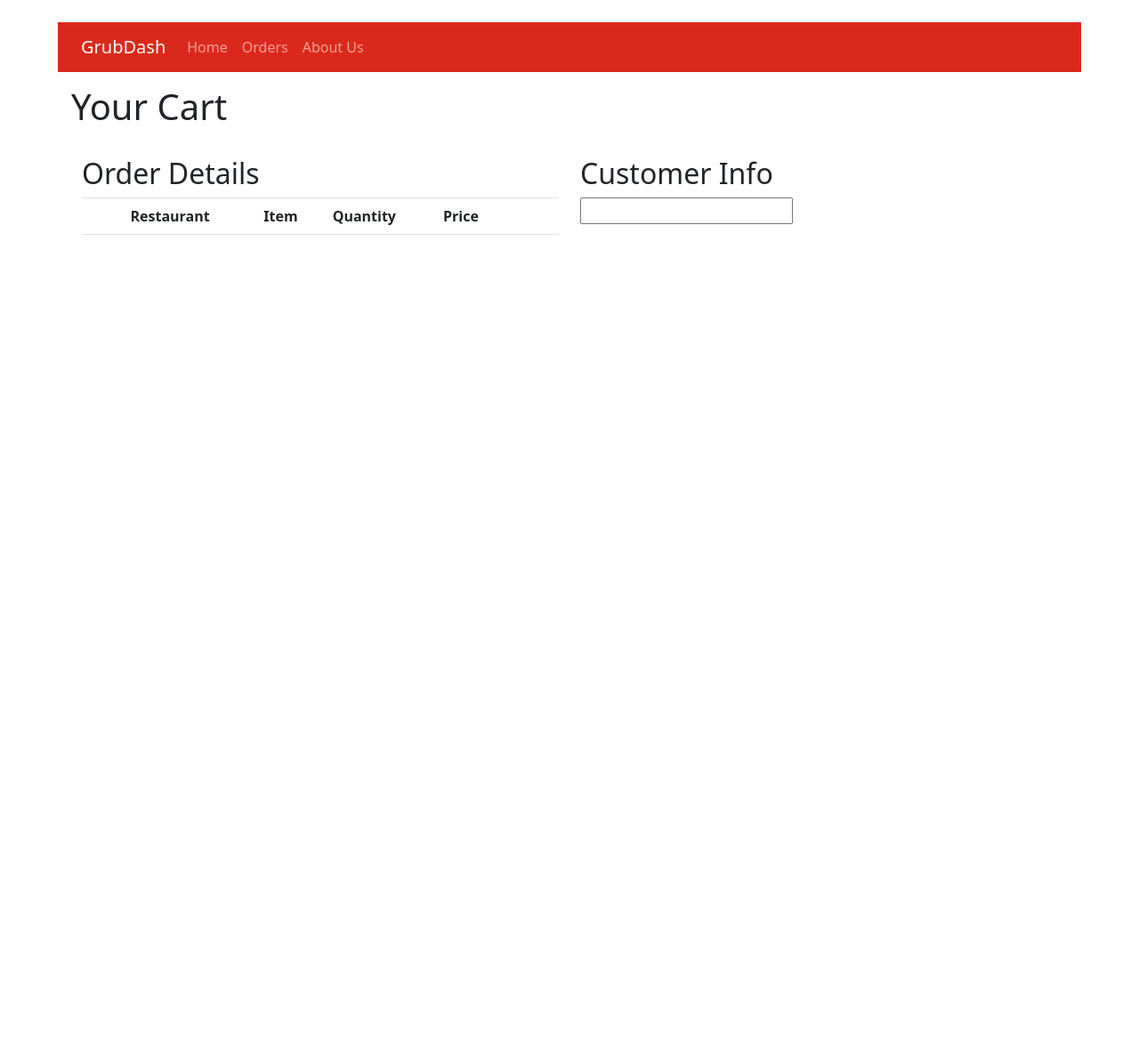
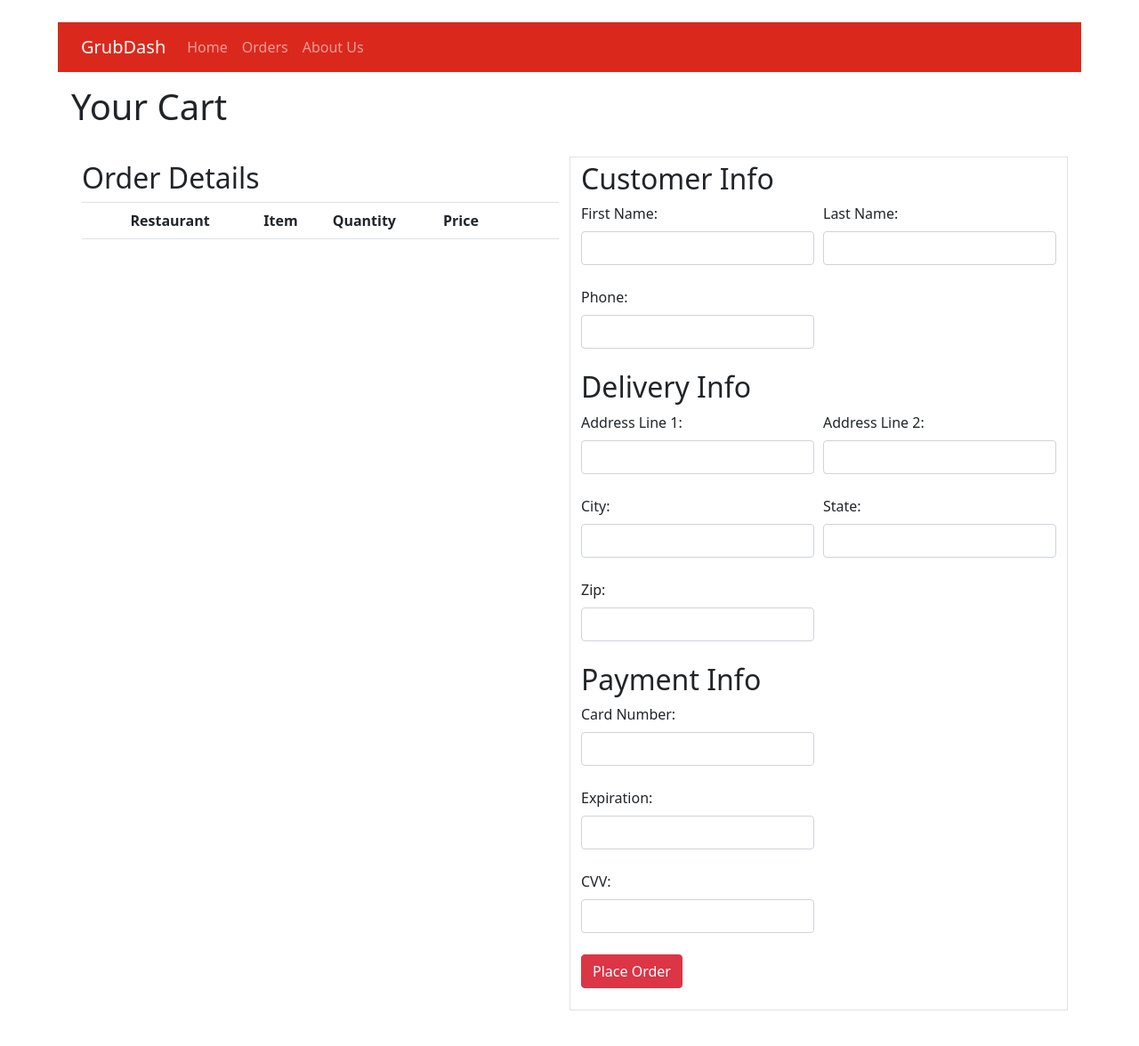
Before and after one commit to chasemax/grubdash, a Django app: page /submitorder/ in a window 1280 px wide. Shown: the whole page at 89% size. Before the commit the page ends 264 px from the top, so only its background shows below. Run offline with Django 3.2, Linux system fonts and the light colour scheme; lists and menus that the app fills with data are empty; some libraries are stand-ins or nearby versions.

Commit message:
Right side of cart

```diff
--- a/templates/deliveryapp/cart.html
+++ b/templates/deliveryapp/cart.html
@@ -4,7 +4,7 @@
 <h1>Your Cart</h1><br>
 <div class="container">
     <div class="row">
-        <div class="col-lg-6">
+        <div class="col-lg-6" style="padding-top:5px">
             <h2>Order Details</h2>
             <table class="table">
                 <tr>
@@ -18,12 +18,87 @@
                 <!--DTL for loop to display cart info-->
             </table>
         </div>
-        <div class="col-lg-6">
+        <div class="col-lg-6 border" style="padding-top:5px">
             <form>
                 <h2>Customer Info</h2>
-                    <label for="firstname">
-                    <input type="text" id="firstname">
+                <div class="form-row">
+                    <div class="col">
+                        <label for="firstname">First Name:</label><br>
+                        <input type="text" class="form-control" id="firstname" maxlength="20">
+                    </div>
+                    <div class="col">
+                        <label for="lastname">Last Name:</label><br>
+                        <input type="text" class="form-control" id="lastname" maxlength="30">
+                    </div>
+                </div><br>
+                <div class="form-row">
+                    <div class="col">
+                        <label for="phone">Phone:</label><br>
+                        <input type="text" class="form-control" id="phone" maxlength="10">
+                    </div>
+                    <div class="col">
+                    </div>
+                </div>
+                <br>
+                <h2>Delivery Info</h2>
+                <div class="form-row">
+                    <div class="col">
+                        <label for="line1">Address Line 1:</label><br>
+                        <input type="text" class="form-control" id="line1" maxlength="20">
+                    </div>
+                    <div class="col">
+                        <label for="line2">Address Line 2:</label><br>
+                        <input type="text" class="form-control" id="line2" maxlength="30">
+                    </div>
+                </div><br>
+                <div class="form-row">
+                    <div class="col">
+                        <label for="city">City:</label><br>
+                        <input type="text" class="form-control" id="city" maxlength="10">
+                    </div>
+                    <div class="col">
+                        <label for="state">State:</label><br>
+                        <input type="text" class="form-control" id="state" maxlength="10">
+                    </div>
+                </div><br>
+                <div class="form-row">
+                    <div class="col">
+                        <label for="zip">Zip:</label><br>
+                        <input type="text" class="form-control" id="zip" maxlength="10">
+                    </div>
+                    <div class="col">
+                    </div>
+                </div>
+                <br>
+                <h2>Payment Info</h2>
+                <div class="form-row">
+                    <div class="col">
+                        <label for="cardnumber">Card Number:</label><br>
+                        <input type="text" class="form-control" id="cardnumber" maxlength="10">
+                    </div>
+                    <div class="col">
+                    </div>
+                </div><br>
+                <div class="form-row">
+                    <div class="col">
+                        <label for="expiration">Expiration:</label><br>
+                        <input type="text" class="form-control" id="expiration" maxlength="10">
+                    </div>
+                    <div class="col">
+                    </div>
+                </div><br>
+                <div class="form-row">
+                    <div class="col">
+                        <label for="cvv">CVV:</label><br>
+                        <input type="text" class="form-control" id="cvv" maxlength="10">
+                    </div>
+                    <div class="col">
+                    </div>
+                </div>
+                <br>
+                <button type="submit" class="btn btn-danger">Place Order</button>
             </form>
+            <br>
         </div>
     </div>
 </div>
```
